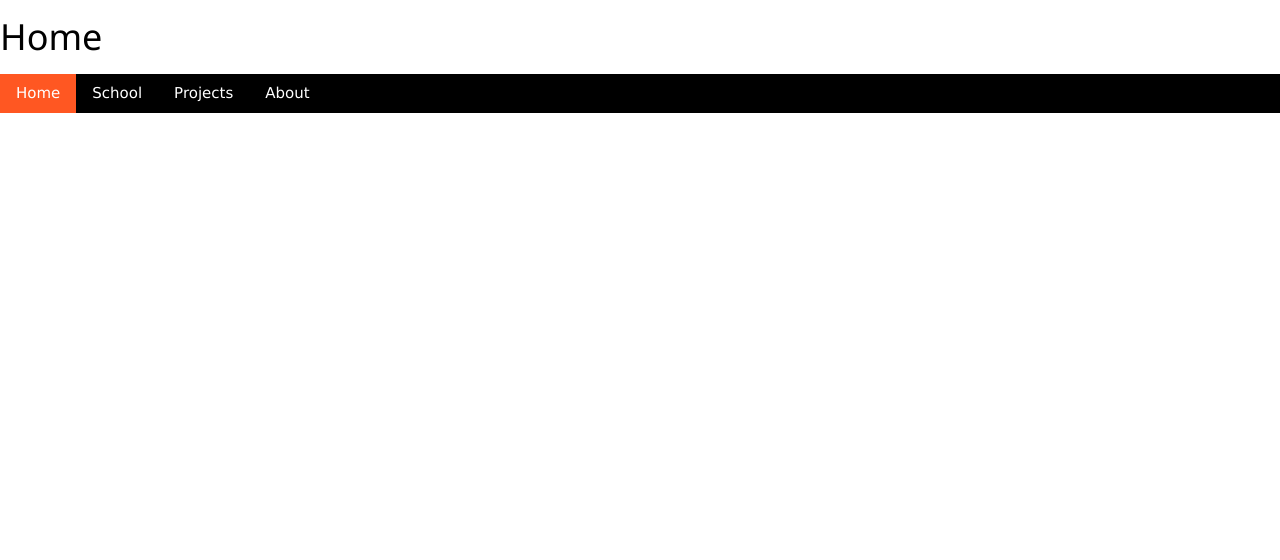
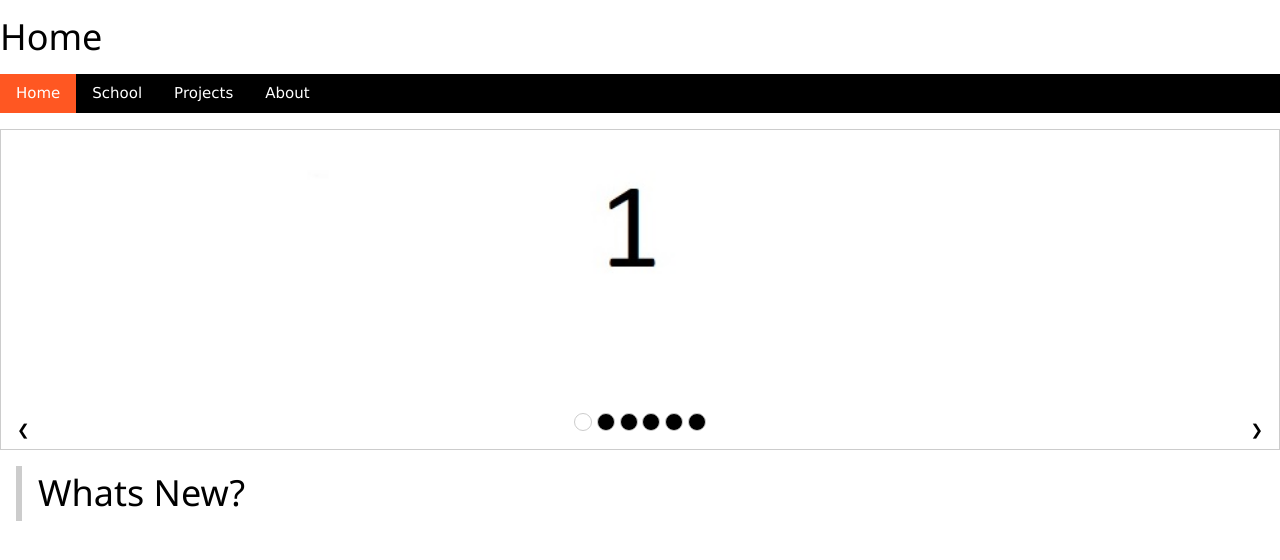
Before and after one commit to spencerhbuchanan/spencerhbuchanan.github.io, a plain HTML site: page index.html in a window 1280 px wide. Drawn offline with nearby package versions, Linux system fonts and the light colour scheme.

Commit message:
Additio of Slideshow
Addes slideshow to homepage

```diff
--- a/index.html
+++ b/index.html
@@ -17,7 +17,7 @@
 
     </head>
 
-    <body>
+    <body class = 'w3-animate-opacity'>
 
 <!-- What to display above the nav bar -->
 
@@ -29,7 +29,7 @@
 
 <!-- Nav Bar append 'w3-deep-orange' onto active -->
 
-		<nav class = 'w3-bar 23-border w3-black' style = 'position: sticky; top: 0;'>
+		<nav class = 'w3-bar 23-border w3-black' style = 'position: sticky; top: 0; z-index: 200;'>
 			<a href = 'index.html' class = 'w3-bar-item w3-button w3-hover-none w3-text-white w3-hover-blue-gray w3-deep-orange'>Home</a>
 			<a href = 'school.html' class = 'w3-bar-item w3-button w3-hover-none w3-text-white w3-hover-blue-gray'>School</a>
 			<a href = 'projects.html' class = 'w3-bar-item w3-button w3-hover-none w3-text-white w3-hover-blue-gray'>Projects</a>
@@ -39,6 +39,67 @@
 <!-- Page Content -->
 
 		<article>
+			<div id = 'showcase' class = 'w3-section'>
+				<div class = 'w3-display-container w3-border'>
+
+					<img style = 'width: 100%;' class = 'mySlides' src = 'showcase/img1.jpg'>
+					<img style = 'width: 100%;' class = 'mySlides' src = 'showcase/img2.jpg'>
+					<img style = 'width: 100%;' class = 'mySlides' src = 'showcase/img3.jpg'>
+					<img style = 'width: 100%;' class = 'mySlides' src = 'showcase/img4.jpg'>
+					<img style = 'width: 100%;' class = 'mySlides' src = 'showcase/img5.jpg'>
+					<img style = 'width: 100%;' class = 'mySlides' src = 'showcase/img6.jpg'>
+
+					<div class = 'w3-center w3-display-bottommiddle' style = 'width: 100%;'>
+
+						<div class = 'w3-left w3-button' onclick='plusDivs(-1)'>&#10094;</div>
+						<div class = 'w3-right w3-button' onclick='plusDivs(+1)'>&#10095;</div>
+
+						<span class="w3-badge demo w3-border w3-button" onclick="currentDiv(1)"></span>
+						<span class="w3-badge demo w3-border w3-button" onclick="currentDiv(2)"></span>
+						<span class="w3-badge demo w3-border w3-button" onclick="currentDiv(3)"></span>
+						<span class="w3-badge demo w3-border w3-button" onclick="currentDiv(4)"></span>
+						<span class="w3-badge demo w3-border w3-button" onclick="currentDiv(5)"></span>
+						<span class="w3-badge demo w3-border w3-button" onclick="currentDiv(6)"></span>
+
+					</div>
+
+				</div>
+
+				<script>
+					var slideIndex = 1;
+					showDivs(slideIndex);
+
+					function plusDivs(n) {
+					  showDivs(slideIndex += n);
+					}
+
+					function currentDiv(n) {
+					  showDivs(slideIndex = n);
+					}
+
+					function showDivs(n) {
+					  var i;
+					  var x = document.getElementsByClassName("mySlides");
+					  var dots = document.getElementsByClassName("demo");
+					  if (n > x.length) {slideIndex = 1}
+					  if (n < 1) {slideIndex = x.length}
+					  for (i = 0; i < x.length; i++) {
+						 x[i].style.display = "none";
+					  }
+					  for (i = 0; i < dots.length; i++) {
+						 dots[i].className = dots[i].className.replace(" w3-white", "");
+					  }
+					  x[slideIndex-1].style.display = "block";
+					  dots[slideIndex-1].className += " w3-white";
+					}
+				</script>
+
+			</div>
+
+
+			<div class = 'w3-section w3-margin-left'>
+			<h1 class = 'w3-panel w3-leftbar'>Whats New?</h1>
+			</div>
 
 		</article>
 
```
Also changed, not shown: about.html (+1 -1 lines), projects.html (+1 -1 lines), school.html (+1 -1 lines), showcase/img1.jpg (added), showcase/img2.jpg (added), showcase/img3.jpg (added), showcase/img4.jpg (added), showcase/img5.jpg (added), showcase/img6.jpg (added).
